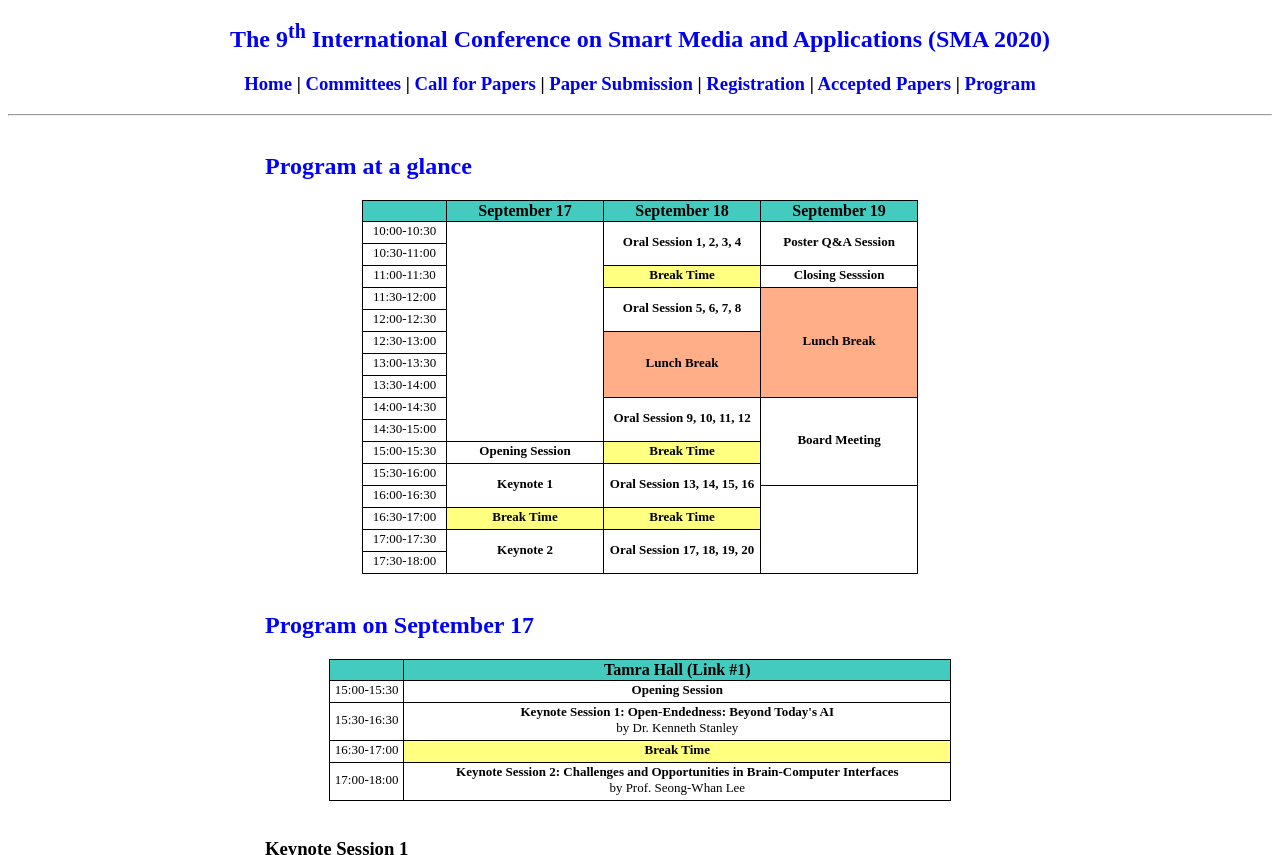
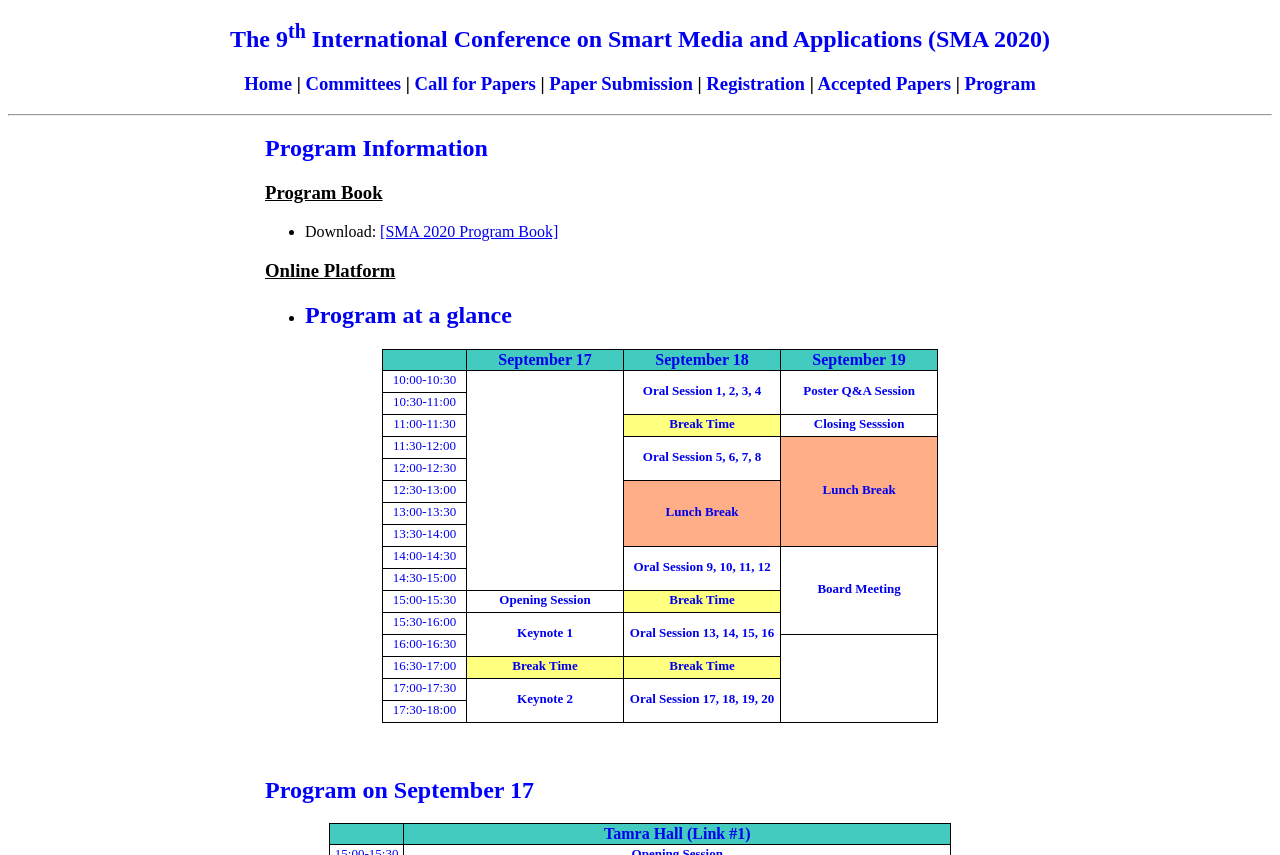
Before and after one commit to icea-conf/sma-2020.github.io, a Jekyll site: the page built from program/index.html, in a window 1280 px wide and 900 px high, cut to the strip 0-855 px from the top of the window. Built offline with Jekyll 4.4.1, drawn with Linux system fonts in a browser that asks for light colours.

Commit message:
Update index.html

```diff
--- a/program/index.html
+++ b/program/index.html
@@ -4,6 +4,17 @@ title: SMA 2020
 ---
 <div class="container">
      <div class="content">
+          <div>
+               <h2 style="color:#0000FF">Program Information</h2>
+               <h3><u>Program Book</u></h3>
+               <ul>
+                         <li><p>Download: <a href="https://sma-2020.github.io/template/SMA2020-program_book.pdf">[SMA 2020 Program Book]</a></p></li>
+               </ul>
+               <h3><u>Online Platform</u></h3>
+               <ul>
+                    <li><p><a style="text-decoration:none" target="_blank" href="</b></a></p></li>
+               </ul>
+          </div>
           <div style="padding-top: 10px">
                <h2 style="color:#0000FF">Program at a glance</h2>
                <center>
```
